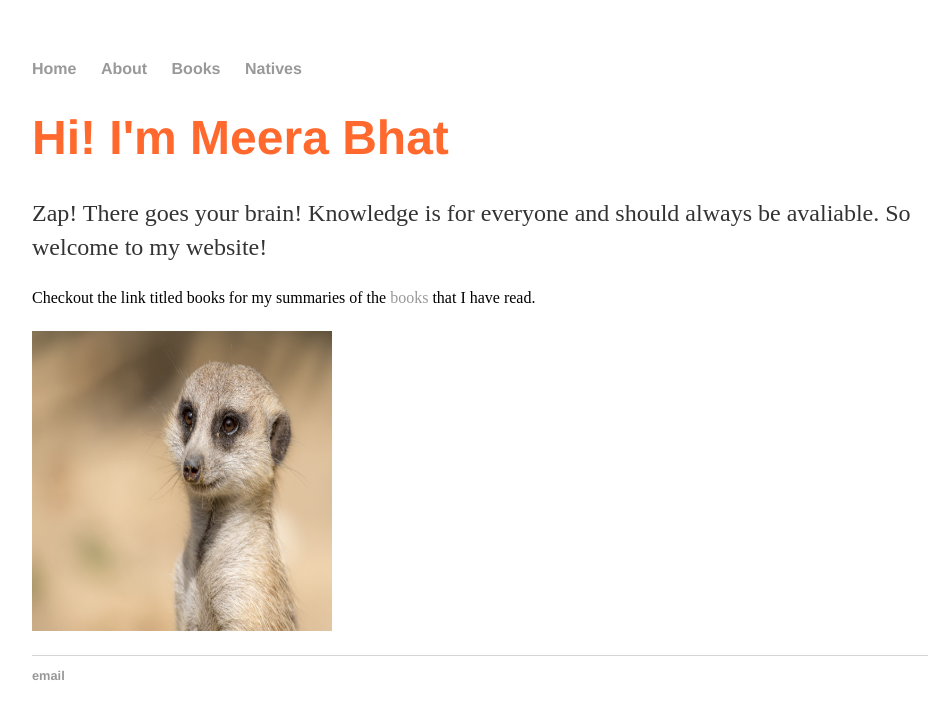
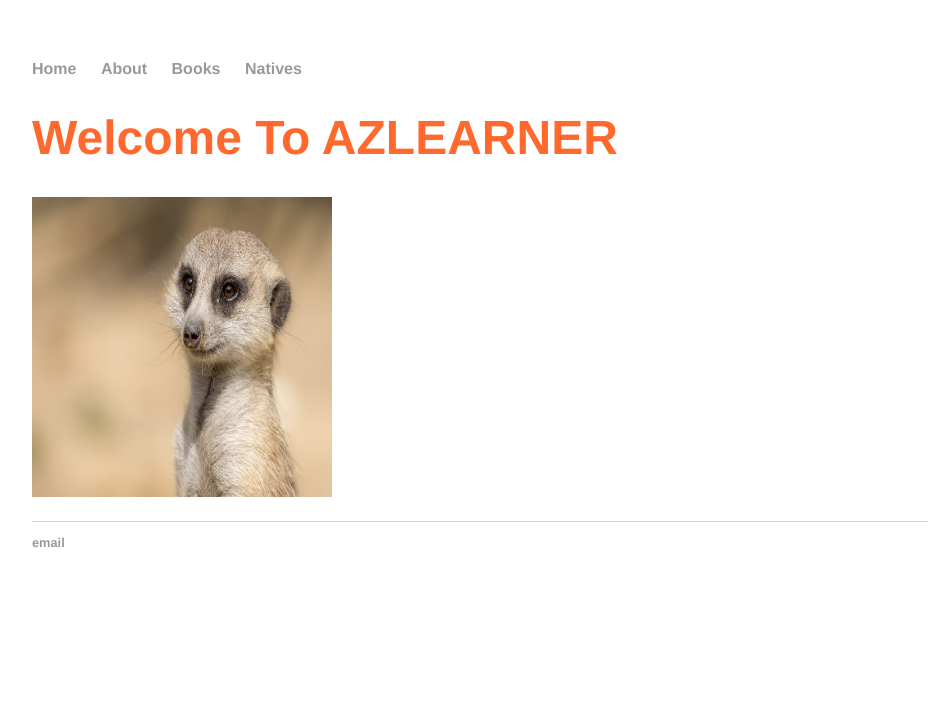
Before and after one commit to meerkatbhat/meerkatbhat, a Jekyll site: the page built from index.html, in a window 1280 px wide. Shown: the top 719 px of the page, without its empty margins (160-1101 px from the left). Built offline with Jekyll 4.4.1, drawn with Linux system fonts in a browser that asks for light colours.

Commit message:
Update index.html

```diff
--- a/index.html
+++ b/index.html
@@ -3,7 +3,7 @@ layout: default
 title: Arizona Learner
 ---
 <div class="blurb">
-	<h1>Hi! I'm Meera Bhat</h1>
+	<h1>Welcome To AZLEARNER</h1>
 </div><!-- /.blurb -->
 	<style>
 	h1 {
@@ -14,8 +14,8 @@ title: Arizona Learner
 
 
 <div class="blurb">
-	<p>Zap! There goes your brain! Knowledge is for everyone and should always be avaliable. So welcome to my website!</p>
-	Checkout the link titled books for my summaries of the <a href="/books">books</a> that I have read.</p>
+
+
 	<img src="images/meerkat1.jpg " width="300" height="300" class="the-pug">
 </div><!-- /.blurb -->
 </body>
```
